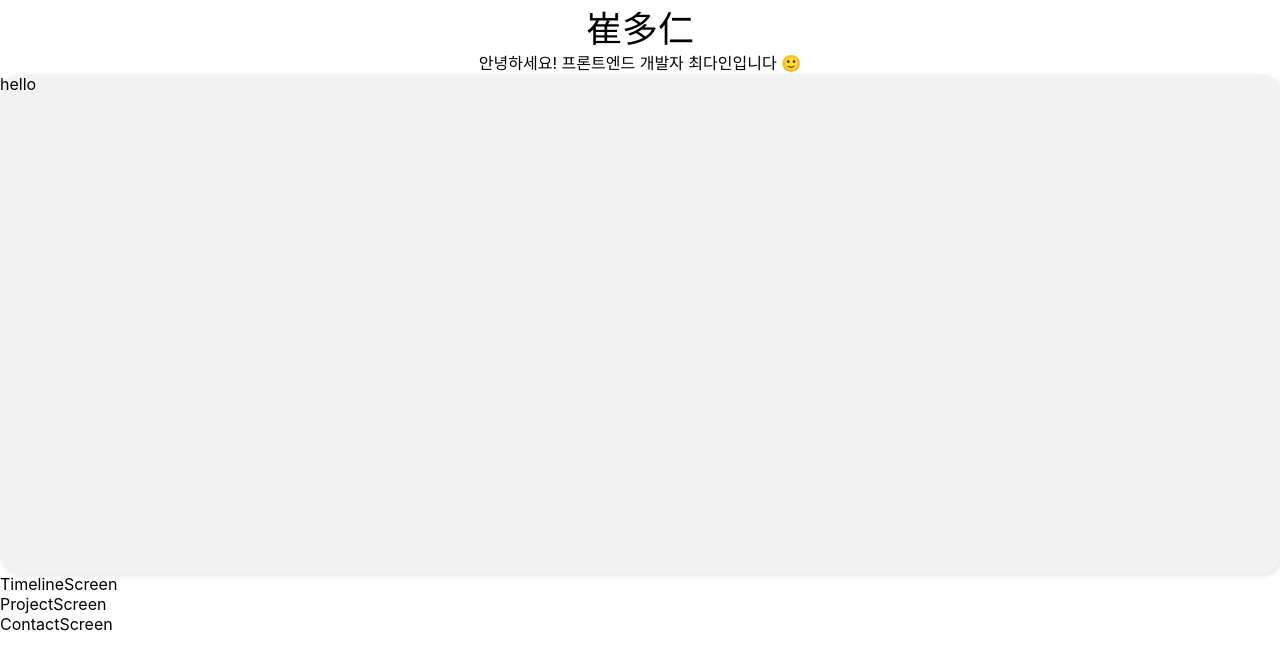
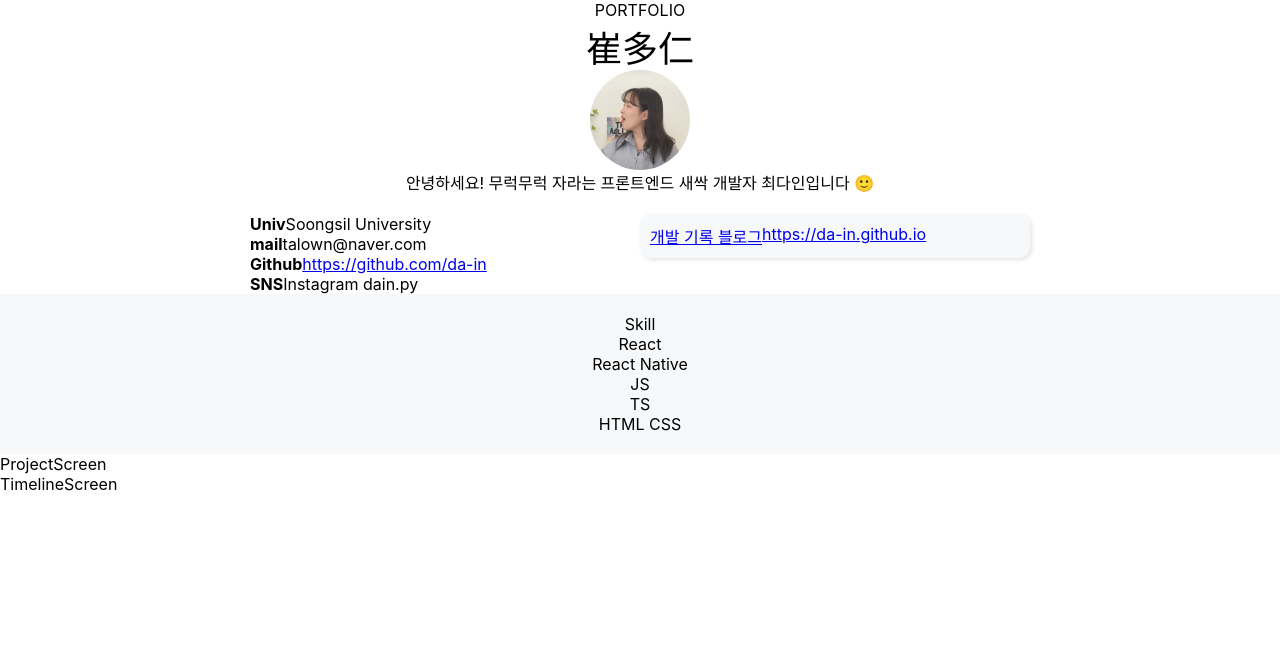
Before and after one commit to da-in/resume, a React (Create React App) app: page / in a window 1280 px wide. Shown: the top 670 px of the page. Built offline with nearby package versions, Linux system fonts and the light colour scheme.

Commit message:
build layout(not complete)

```diff
--- a/src/App.js
+++ b/src/App.js
@@ -2,20 +2,18 @@
 import './App.css';
 import { ThemeProvider } from 'styled-components';
 import theme from './theme';
-import ContactScreen from './screens/ContactScreen';
-import MainScreen from './screens/MainScreens';
-import ProjectScreen from './screens/ProjectScreen';
-import SkillScreen from './screens/SkillScreen';
-import TimelineScreen from './screens/TimelineScreen';
+import MainSection from './section/MainSection';
+import ProjectSection from './section/ProjectSection';
+import SkillSection from './section/SkillSection';
+import TimelineSection from './section/TimelineSection';
 
 function App() {
     return (
         <ThemeProvider theme={theme}>
-            <MainScreen />
-            <SkillScreen />
-            <TimelineScreen />
-            <ProjectScreen />
-            <ContactScreen />
+            <MainSection />
+            <SkillSection />
+            <ProjectSection />
+            <TimelineSection />
         </ThemeProvider>
     );
 }
--- a/src/components/Containers.js
+++ b/src/components/Containers.js
@@ -3,7 +3,15 @@ import styled from 'styled-components';
 export const MainContainer = styled.div`
     display: flex;
     justify-content: center;
-    margin: 0px 100px 0px 100px;
+    margin: 0px 250px 0px 250px;
     align-items: center;
     flex-direction: column;
 `;
+
+export const WhiteBlockContainer = styled.div`
+    display: flex;
+    background-color: #f6f8fa;
+    border-radius: 10px;
+    box-shadow: 2px 2px 4px rgba(0, 0, 0, 0.1);
+    padding: 10px;
+`;
--- a/src/components/WhiteBlock.js
+++ /dev/null
@@ -1,16 +0,0 @@
-import React from 'react';
-import styled from 'styled-components';
-
-const WhiteDiv = styled.div`
-    width: 100%;
-    height: 500px;
-    background-color: rgba(0, 0, 0, 0.05);
-    border-radius: 20px;
-    box-shadow: 2px 2px 5px rgba(0, 0, 0, 0.1);
-`;
-
-function WhiteBlock({ children }) {
-    return <WhiteDiv>{children}</WhiteDiv>;
-}
-
-export default WhiteBlock;
--- a/src/screens/ContactScreen.js
+++ /dev/null
@@ -1,11 +0,0 @@
-import React from 'react';
-
-function ContactScreen() {
-    return (
-        <>
-            <div>ContactScreen</div>
-        </>
-    );
-}
-
-export default ContactScreen;
--- a/src/screens/MainScreens.js
+++ /dev/null
@@ -1,14 +0,0 @@
-import React from 'react';
-import { MainContainer } from '../components/Containers';
-import TypeTitle from '../components/TypeTitle';
-
-function MainScreen() {
-    return (
-        <MainContainer>
-            <TypeTitle />
-            <div>안녕하세요! 프론트엔드 개발자 최다인입니다 🙂</div>
-        </MainContainer>
-    );
-}
-
-export default MainScreen;
--- a/src/screens/SkillScreen.js
+++ /dev/null
@@ -1,12 +0,0 @@
-import React from 'react';
-import WhiteBlock from '../components/WhiteBlock';
-
-function SkillScreen() {
-    return (
-        <>
-            <WhiteBlock>hello</WhiteBlock>
-        </>
-    );
-}
-
-export default SkillScreen;
--- /dev/null
+++ b/src/section/MainSection.js
@@ -0,0 +1,71 @@
+import React from 'react';
+import { MainContainer, WhiteBlockContainer } from '../components/Containers';
+import TypeTitle from '../components/TypeTitle';
+import profile from '../assets/profile.png';
+import styled from 'styled-components';
+
+const ProfileImgContainer = styled.div`
+    width: 100px;
+    height: 100px;
+    overflow: hidden;
+    border-radius: 75px;
+    display: flex;
+    justify-content: center;
+`;
+const Row = styled.div`
+    display: flex;
+    flex-direction: row;
+`;
+
+function MainSection() {
+    return (
+        <MainContainer>
+            <div>PORTFOLIO</div>
+            <TypeTitle />
+            <ProfileImgContainer>
+                <img src={profile} height="100%" alt="profile" />
+            </ProfileImgContainer>
+            <div>
+                안녕하세요! 무럭무럭 자라는 프론트엔드 새싹 개발자 최다인입니다
+                🙂
+            </div>
+            <div
+                style={{
+                    display: 'flex',
+                    width: '100%',
+                    flexDirection: 'row',
+                    marginTop: '20px',
+                }}
+            >
+                <div style={{ width: '50%' }}>
+                    <Row>
+                        <div style={{ fontWeight: '700' }}>Univ</div>
+                        <div>Soongsil University</div>
+                    </Row>
+                    <Row>
+                        <div style={{ fontWeight: '700' }}>mail</div>
+                        <div>talown@naver.com</div>
+                    </Row>
+                    <Row>
+                        <div style={{ fontWeight: '700' }}>Github</div>
+                        <a href="https://github.com/da-in">
+                            https://github.com/da-in
+                        </a>
+                    </Row>
+                    <Row>
+                        <div style={{ fontWeight: '700' }}>SNS</div>
+                        <div>Instagram dain.py</div>
+                    </Row>
+                </div>
+                <a style={{ width: '50%' }} href="https://da-in.github.io/">
+                    <WhiteBlockContainer>
+                        <div>개발 기록 블로그</div>
+                        <div>https://da-in.github.io</div>
+                    </WhiteBlockContainer>
+                </a>
+            </div>
+        </MainContainer>
+    );
+}
+
+export default MainSection;
--- a/src/screens/ProjectScreen.js
+++ b/src/section/ProjectSection.js
@@ -1,6 +1,6 @@
 import React from 'react';
 
-function ProjectScreen() {
+function ProjectSection() {
     return (
         <>
             <div>ProjectScreen</div>
@@ -8,4 +8,4 @@ function ProjectScreen() {
     );
 }
 
-export default ProjectScreen;
+export default ProjectSection;
--- /dev/null
+++ b/src/section/SkillSection.js
@@ -0,0 +1,24 @@
+import React from 'react';
+import { MainContainer } from '../components/Containers';
+
+function SkillSection() {
+    return (
+        <div
+            style={{
+                backgroundColor: '#f6f8fa',
+                padding: '20px 0px 20px 0px',
+            }}
+        >
+            <MainContainer>
+                <div>Skill</div>
+                <div>React</div>
+                <div>React Native</div>
+                <div>JS</div>
+                <div>TS</div>
+                <div>HTML CSS</div>
+            </MainContainer>
+        </div>
+    );
+}
+
+export default SkillSection;
--- a/src/screens/TimelineScreen.js
+++ b/src/section/TimelineSection.js
@@ -1,5 +1,5 @@
 import React from 'react';
-function TimelineScreen() {
+function TimelineSection() {
     return (
         <>
             <div>TimelineScreen</div>
@@ -7,4 +7,4 @@ function TimelineScreen() {
     );
 }
 
-export default TimelineScreen;
+export default TimelineSection;
```
Also changed, not shown: src/assets/profile.png (added).
